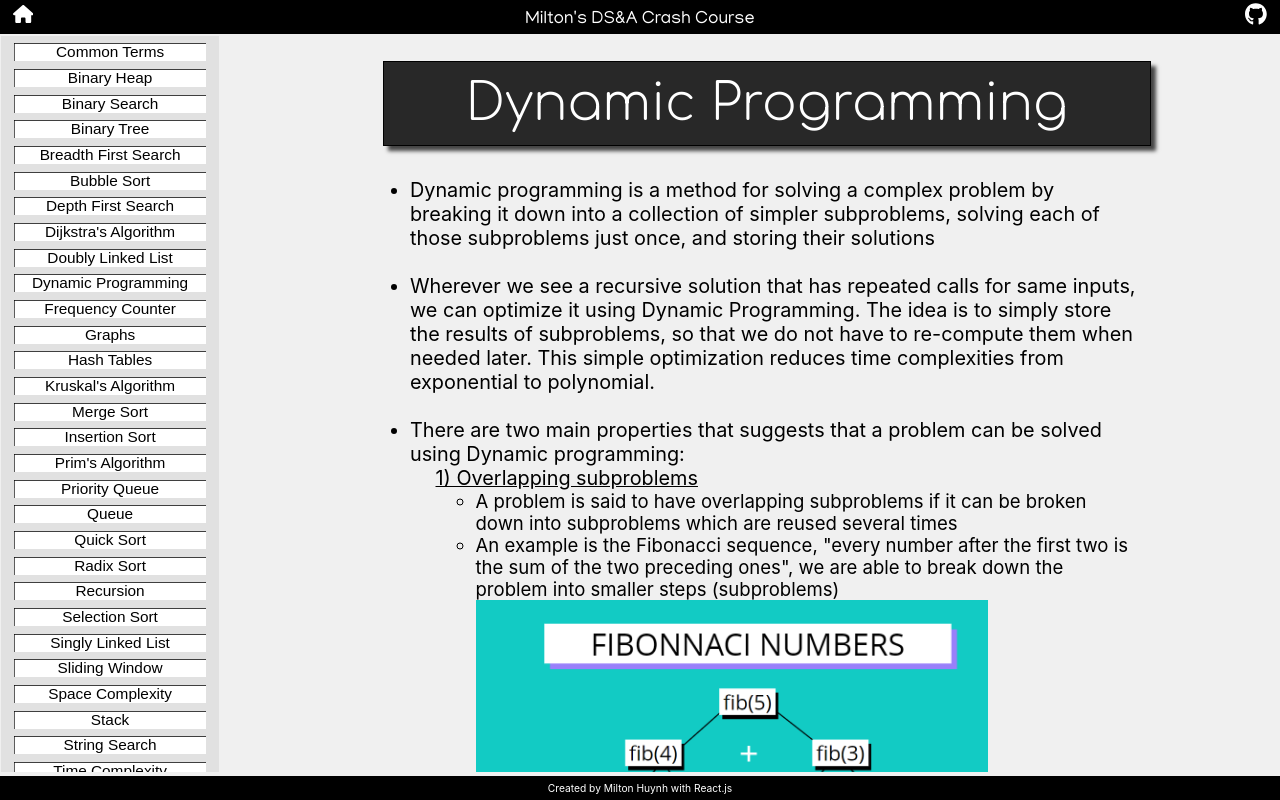
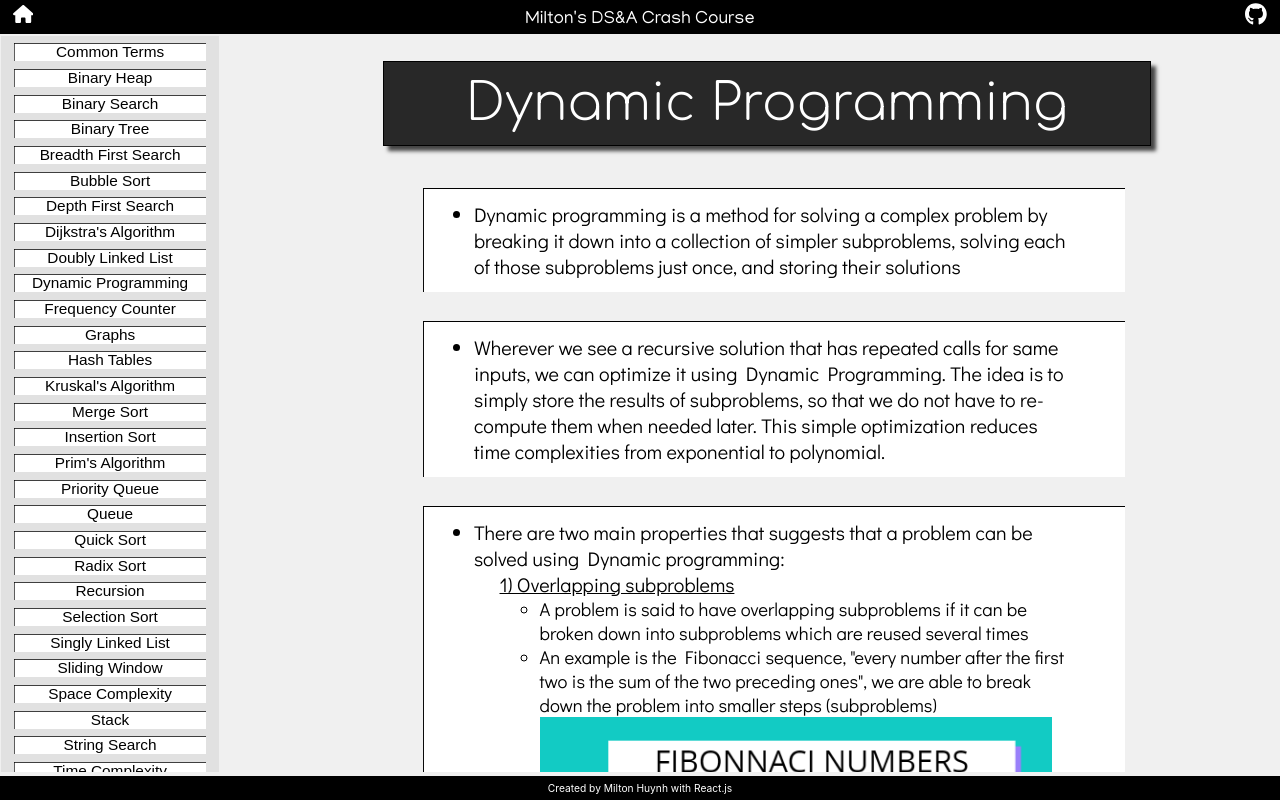
Before and after one commit to miltonhuynh/DSA-guide, a React (Create React App) app in the folder app/: page /DSA-guide/DynamicProgramming in a window 1280 px wide. Built offline with nearby package versions, Linux system fonts and the light colour scheme; a web font is replaced by a local one.

Commit message:
Updated dynamic programming page to new style

```diff
--- a/app/src/Concepts/DynamicProgramming.js
+++ b/app/src/Concepts/DynamicProgramming.js
@@ -39,8 +39,9 @@ export default function DynamicProgramming() {
       <div class="Concept_title">Dynamic Programming</div>
       <div class="Container font-m">
         <ul>
-          <li>Dynamic programming is a method for solving a complex problem by breaking it down into a collection of simpler subproblems, solving each of those subproblems just once, and storing their solutions</li><br />
-          <li>Wherever we see a recursive solution that has repeated calls for same inputs, we can optimize it using Dynamic Programming. The idea is to simply store the results of subproblems, so that we do not have to re-compute them when needed later. This simple optimization reduces time complexities from exponential to polynomial.</li><br />
+          <div class="Section"><li>Dynamic programming is a method for solving a complex problem by breaking it down into a collection of simpler subproblems, solving each of those subproblems just once, and storing their solutions</li></div>
+          <div class="Section"><li>Wherever we see a recursive solution that has repeated calls for same inputs, we can optimize it using Dynamic Programming. The idea is to simply store the results of subproblems, so that we do not have to re-compute them when needed later. This simple optimization reduces time complexities from exponential to polynomial.</li></div>
+          <div class="Section">
             <li>
               There are two main properties that suggests that a problem can be solved using Dynamic programming:<br />
               <div class="indent">
@@ -63,7 +64,9 @@ export default function DynamicProgramming() {
                   </li>
                 </ul>
               </div>
-          </li><br />
+            </li>
+          </div>
+          <div class="Section">
             <li>
               For example, we can use recursion to solve the Fibonacci problem for the n-th input, but this solution is not ideal and we can implement Dynamic Programming to optimize it
               <ul class="font-sm">
@@ -75,7 +78,7 @@ export default function DynamicProgramming() {
                   </pre>
                 </div>
                 <li>The issue with this method is the growth rate is O(2^n), this solution repeats calculations that have already been done, the function does not know this</li>
-              <img src={require('../images/fibgrowth.png')} style={{ width: "50vw" }} alt="Big O fibonacci recursive illustration"></img><br /><br />
+                <img src={require('../images/fibgrowth.png')} style={{ width: "45vw", border: "0.1vw solid black" }} alt="Big O fibonacci recursive illustration"></img><br /><br />
                 <li>We can use <u>memoization</u> to store the result of functions calls and use them when they show up again</li>
                 <div class="Code">
                   <pre>
@@ -95,7 +98,9 @@ export default function DynamicProgramming() {
                 </div>
               </ul>
             </li>
+          </div>
         </ul>
+        <div class="Section">
           <div class="font-l">LeetCode examples</div>
           <div class="font-m indent">
             <li><a class="Link-green" rel="noreferrer" target="_blank" href="https://leetcode.com/problems/climbing-stairs/">Climbing Stairs [Easy]</a></li>
@@ -103,7 +108,8 @@ export default function DynamicProgramming() {
             <li><a class="Link-yellow" rel="noreferrer" target="_blank" href="https://leetcode.com/problems/unique-paths/">Unique Paths [Medium]</a></li>
             <li><a class="Link-yellow" rel="noreferrer" target="_blank" href="https://leetcode.com/problems/jump-game/">Jump Game [Medium]</a></li>
             <li><a class="Link-yellow" rel="noreferrer" target="_blank" href="https://leetcode.com/problems/word-break/">Word Break [Medium]</a></li>
-        </div><br />
+          </div>
+        </div>
       </div>
     </div>
   )
```
Lines whose indentation alone changed are shown as unchanged.
